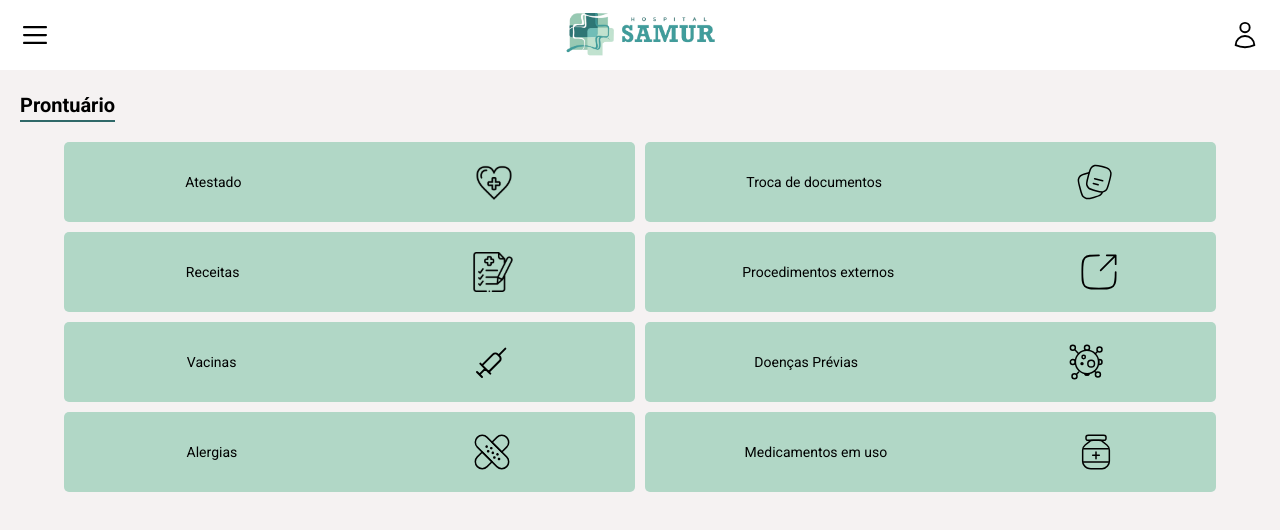
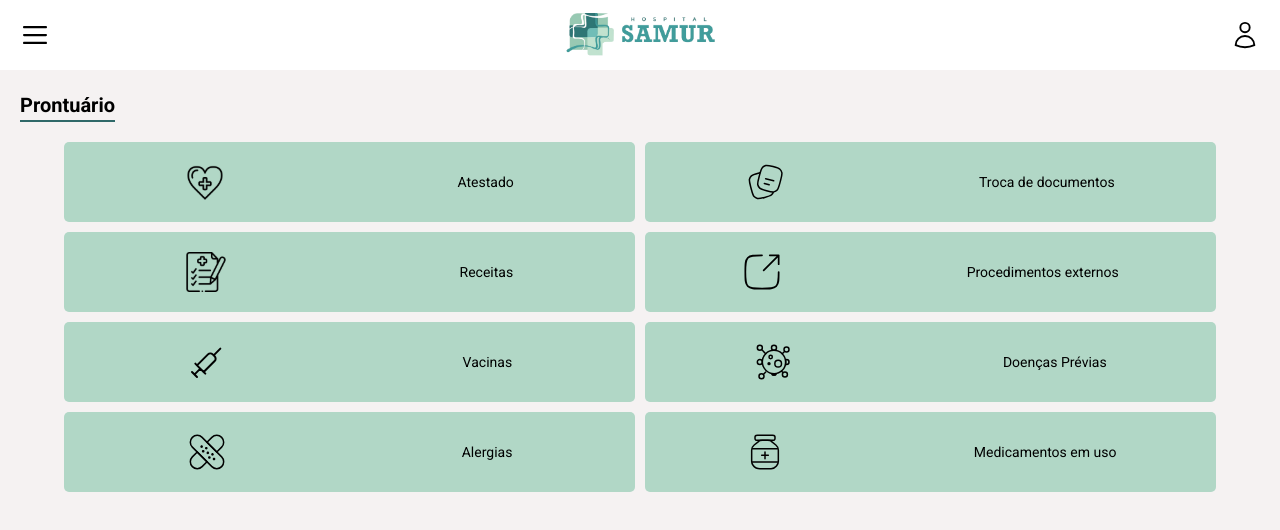
Before and after one commit to HericVirgilio/samur-portal-paciente, a Next.js app: page /prontuario in a window 1280 px wide. Shown: the top 530 px of the page. Built offline with nearby package versions, Linux system fonts and the light colour scheme.

Commit message:
alteração icones

```diff
--- a/src/components/atalhos/index.tsx
+++ b/src/components/atalhos/index.tsx
@@ -2,15 +2,15 @@ import "./style.css"
 import Link from "next/link"
 import Image from "next/image"
 import { AtalhoInterface } from "@/interface/atalhos.interface"
-export default function Atalhos( props: { atalhos: AtalhoInterface []}){
-    return(
+export default function Atalhos(props: { atalhos: AtalhoInterface[] }) {
+    return (
         <div className="BoxAtalhos">
             {props.atalhos.map((objeto) => (
                 <Link className="LinksAtalho" key={objeto.key} href={`/${objeto.nomeUrl}`}>
                     <div className="BoxObjetoAtalho">
-                        <h5>{objeto.nome}</h5>
                         <Image src={objeto.url} alt={objeto.nomeUrl} width={0} height={0}
-                    style={{ width: '40px', height: "40px"}}/>
+                            style={{ width: '40px', height: "40px" }} />
+                               <h5>{objeto.nome}</h5>
                     </div>
                 </Link>
             ))}
```
Also changed, not shown: public/icons/computer.svg, public/icons/financeiro.svg.
